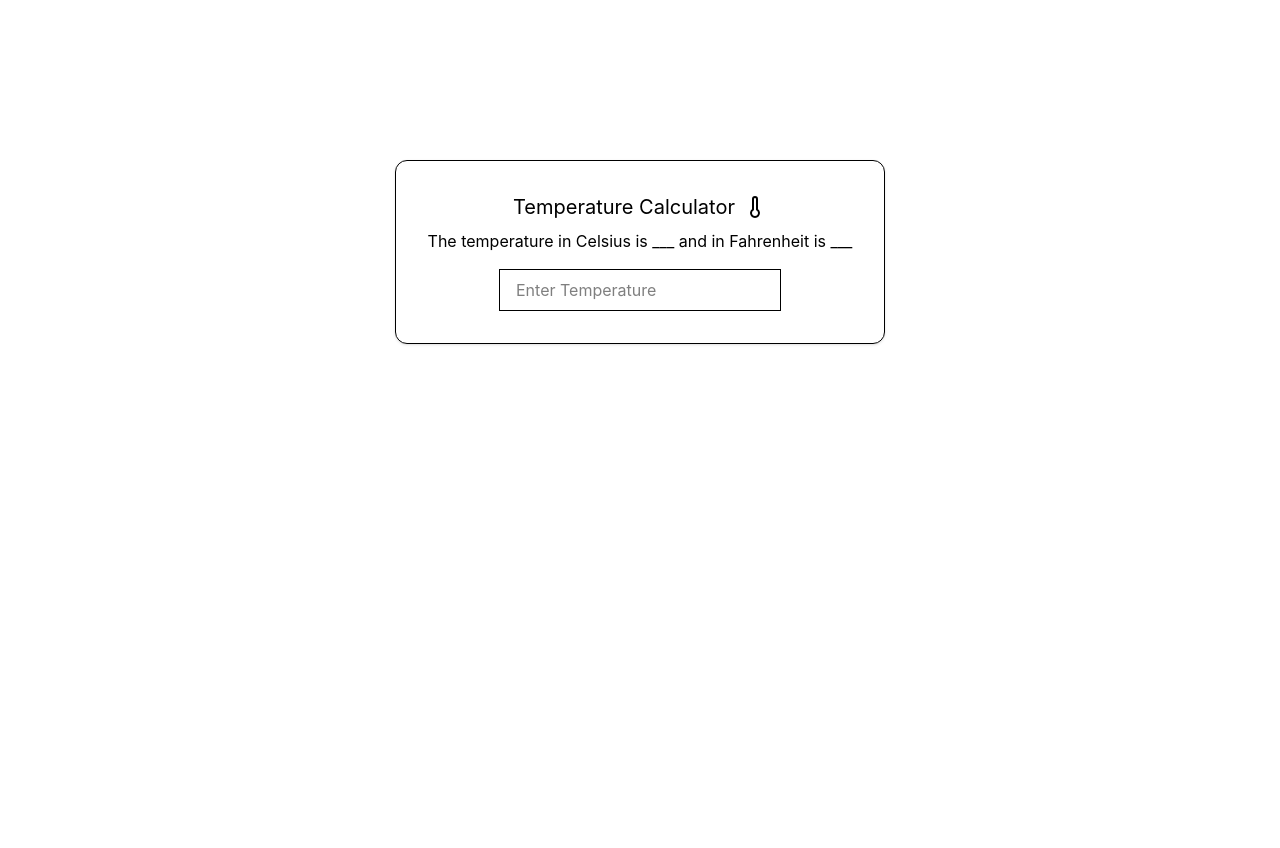
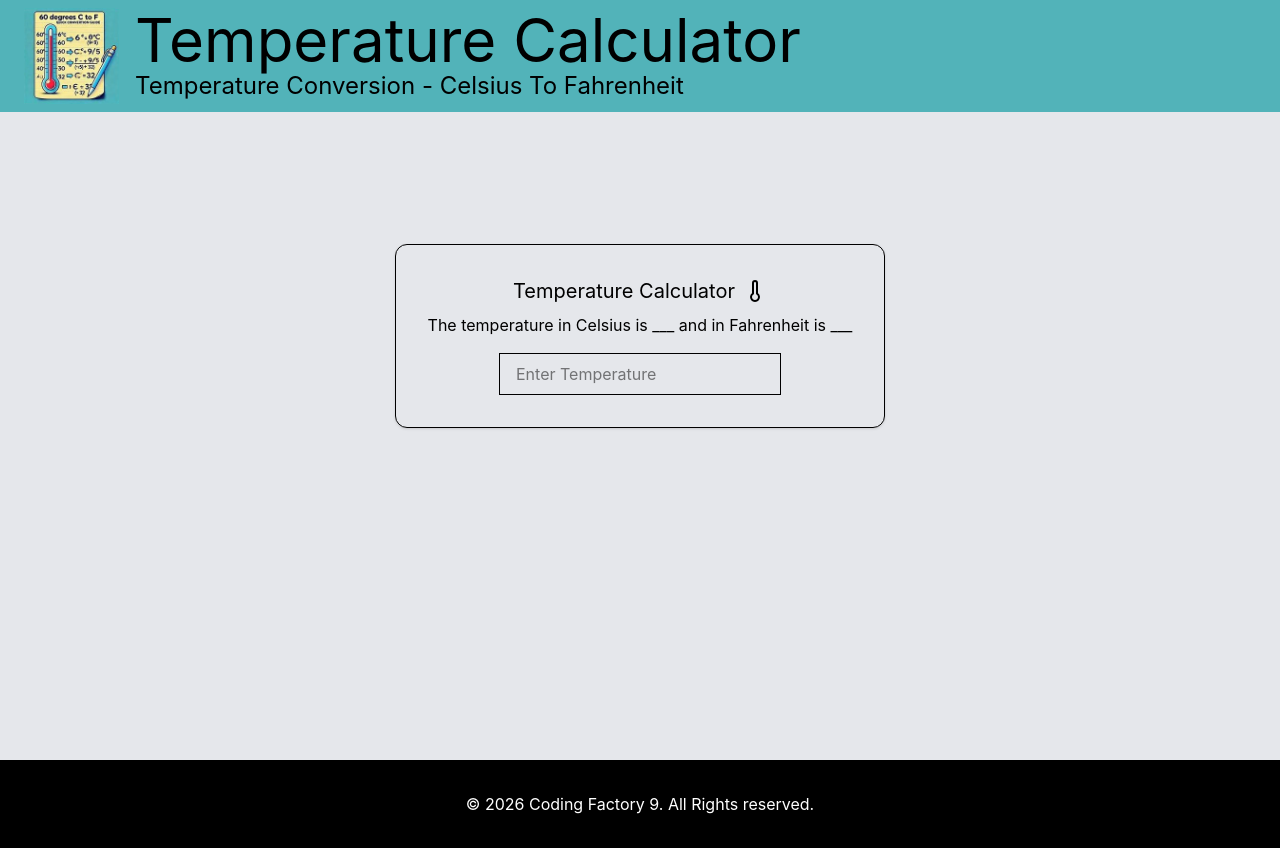
Before and after one commit to Nev3rM1nd3/cf9-react-app-exercises, a React (Vite) app: page / in a window 1280 px wide. Before the commit the page ends 800 px from the top, so only its background shows below. Built offline with nearby package versions, Linux system fonts and the light colour scheme.

Commit message:
feat: add Layout Header Footer component

```diff
--- a/src/App.tsx
+++ b/src/App.tsx
@@ -1,11 +1,14 @@
 import TempConverter from "./component/TempConverter.tsx";
+import Layout from "./component/Layout.tsx";
 
 
 function App() {
 
   return (
     <>
-      <TempConverter />
+      <Layout addClasses="bg-gray-200">
+        <TempConverter />
+      </Layout>
     </>
   )
 }
--- /dev/null
+++ b/src/component/Footer.tsx
@@ -0,0 +1,14 @@
+const Footer = () => {
+  const currentYear: number = new Date().getFullYear()
+
+  return (
+    <>
+      <footer className="bg-black text-white">
+        <div className="container mx-auto py-8 text-center">
+          &copy; {currentYear} Coding Factory 9. All Rights reserved.
+        </div>
+      </footer>
+    </>
+  )
+}
+export default Footer;
--- /dev/null
+++ b/src/component/Header.tsx
@@ -0,0 +1,19 @@
+import AnimatedThermometer from "../assets/AnimatedThermometer.jpg"
+
+const Header = () => {
+
+  return (
+    <>
+      <header className="bg-temp-cyan fixed w-full">
+        <div className="flex items-center gap-4 px-6 py-2">
+          <img className="h-24 w-auto" src={AnimatedThermometer} alt="Thermometer Logo"/>
+          <div>
+            <h1 className="text-6xl">Temperature Calculator</h1>
+            <h3 className="text-2xl">Temperature Conversion - Celsius To Fahrenheit</h3>
+          </div>
+        </div>
+      </header>
+    </>
+  )
+}
+export default Header;
--- /dev/null
+++ b/src/component/Layout.tsx
@@ -0,0 +1,20 @@
+import Header from "./Header";
+import Footer from "./Footer";
+
+interface LayoutProps {
+  children: React.ReactNode;
+  addClasses?: string;
+}
+
+const Layout = ({ children, addClasses }: LayoutProps) => {
+  return (
+    <>
+     <div className={addClasses}>
+       <Header />
+       <main className="container mx-auto min-h-[95vh] pt-36">{children}</main>
+       <Footer />
+     </div>
+    </>
+  )
+}
+export default Layout;
--- a/src/component/TempConverter.tsx
+++ b/src/component/TempConverter.tsx
@@ -21,7 +21,7 @@ const TempConverter = () => {
     <>
       <div className="flex items-center justify-center">
 
-        <div className="border rounded-xl p-8 w-fit shadow-sm text-center mt-40 ">
+        <div className="border rounded-xl p-8 w-fit shadow-sm text-center mt-25 ">
 
           <div className="flex items-center justify-center gap-2">
             <h1  className="text-xl">Temperature Calculator</h1>
--- a/src/index.css
+++ b/src/index.css
@@ -1 +1,5 @@
 @import "tailwindcss";
+
+@theme {
+    --color-temp-cyan: #52b3b9;
+}
```
Also changed, not shown: src/assets/AnimatedThermometer.jpg (added).
